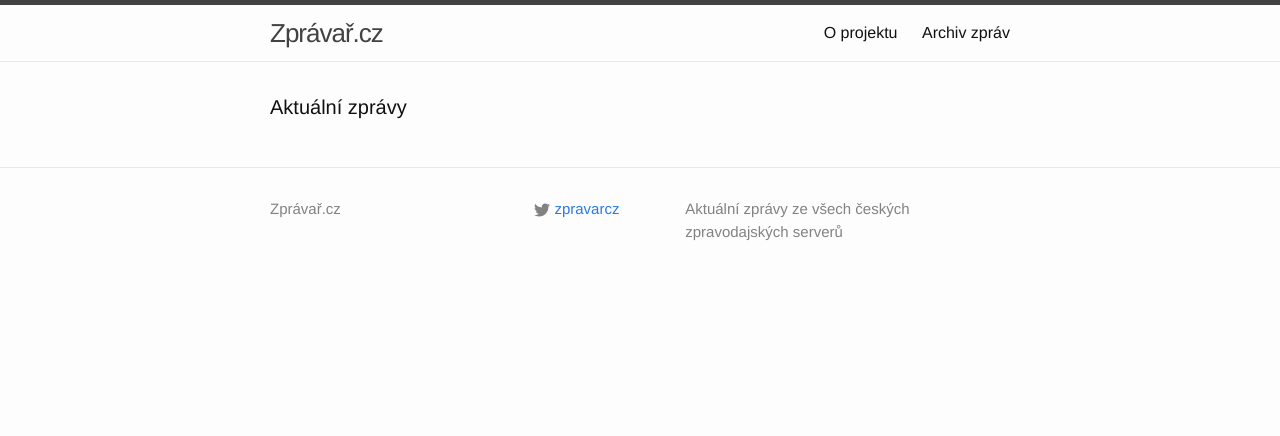
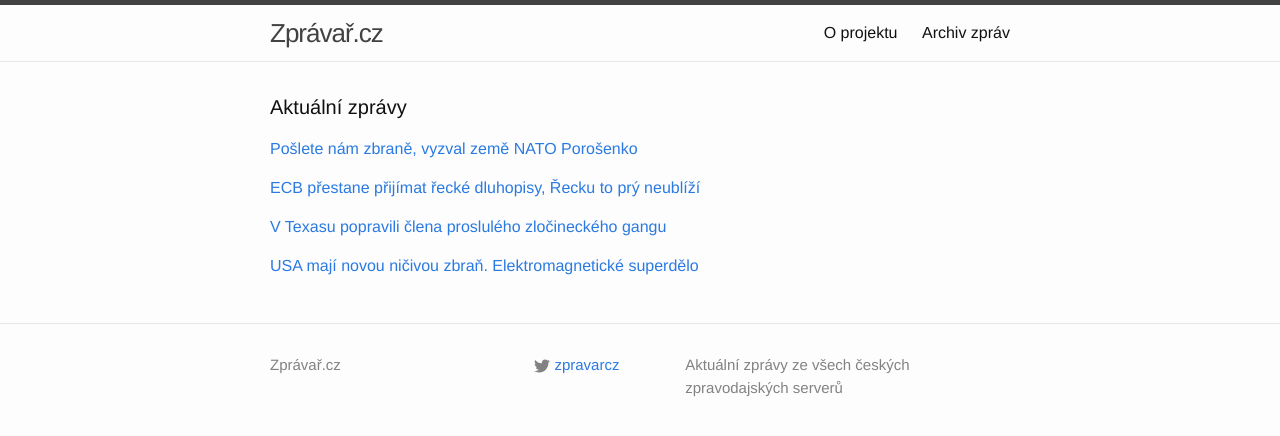
Before and after one commit to adliska/zpravar, a Jekyll site: the page built from index.html, in a window 1280 px wide. Shown: the top 436 px of the page. Built offline with Jekyll 4.4.1, drawn with Linux system fonts in a browser that asks for light colours.

Commit message:
zpravar news update

```diff
--- a/index.html
+++ b/index.html
@@ -5,4 +5,34 @@
 <div class="home">
     <h1 class="page-heading">Aktuální zprávy</h1>
 
-</div>
+<p><a href="javascript:;" onclick="toggle_visibility('zpravy0')">Pošlete nám zbraně, vyzval země NATO Porošenko</a></p>
+<div id="zpravy0" style="display:none">
+<ul>
+<li><a href=http://zpravy.aktualne.cz/zahranici/poslete-nam-zbrane-vyzval-zeme-nato-porosenko/r~c7774420acfb11e4833a0025900fea04/>Pošlete nám zbraně, vyzval země NATO Porošenko - zpravy.aktualne.cz</a></li>
+<li><a href=http://www.tyden.cz/rubriky/zahranici/rusko-a-okoli/potrebujeme-poslat-zbrane-vybidl-porosenko-staty-nato_332399.html>Pošlete nám zbraně! vyzval Porošenko země NATO - www.tyden.cz</a></li>
+<li><a href=http://www.novinky.cz/zahranicni/evropa/360770-potrebujeme-poslat-zbrane-vybidl-nato-porosenko.html>Potřebujeme poslat zbraně, vybídl NATO Porošenko - www.novinky.cz</a></li>
+<li><a href=http://www.ceskenoviny.cz/zpravy/zpravy/ukrajinsky-prezident-vybidl-staty-nato-aby-kyjevu-poslaly-zbrane/1177567>Ukrajinský prezident vybídl státy NATO, aby Kyjevu poslaly zbraně - www.ceskenoviny.cz</a></li>
+</ul>
+</div><p><a href="javascript:;" onclick="toggle_visibility('zpravy1')">ECB přestane přijímat řecké dluhopisy, Řecku to prý neublíží</a></p>
+<div id="zpravy1" style="display:none">
+<ul>
+<li><a href=http://www.ceskatelevize.cz/ct24/ekonomika/300624-ecb-prestane-prijimat-recke-dluhopisy-recku-to-pry-neublizi/>ECB přestane přijímat řecké dluhopisy, Řecku to prý neublíží - www.ceskatelevize.cz</a></li>
+<li><a href=http://byznys.ihned.cz/c1-63487570-evropa-pritvrdila-proti-recku-prestane-akceptovat-jeho-statni-dluhopisy>Evropa přitvrdila proti Řecku, přestane akceptovat jeho státní dluhopisy - byznys.ihned.cz</a></li>
+<li><a href=http://www.financninoviny.cz/zpravodajstvi/zpravy/recko-banky-jsou-po-kroku-ecb-chraneny-diky-jinym-zdrojum-penez/1177566>Řecko: Banky jsou po kroku ECB chráněny díky jiným zdrojům peněz - www.financninoviny.cz</a></li>
+<li><a href=http://zpravy.e15.cz/zahranicni/ekonomika/ecb-pritvrdila-prestala-s-nakupem-reckych-dluhopisu-1159760>ECB přitvrdila: Přestala s nákupem řeckých dluhopisů - zpravy.e15.cz</a></li>
+</ul>
+</div><p><a href="javascript:;" onclick="toggle_visibility('zpravy2')">V Texasu popravili člena proslulého zločineckého gangu </a></p>
+<div id="zpravy2" style="display:none">
+<ul>
+<li><a href=http://www.novinky.cz/zahranicni/amerika/360771-v-texasu-popravili-clena-prosluleho-zlocineckeho-gangu.html>V Texasu popravili člena proslulého zločineckého gangu  - www.novinky.cz</a></li>
+<li><a href=http://zpravy.idnes.cz/v-usa-popravili-prosluleho-gangstera-newbury-f4c-/zahranicni.aspx?c=A150205_064612_zahranicni_jj>V USA popravili známého gangstera, injekci dostal za vraždu policisty - zpravy.idnes.cz</a></li>
+<li><a href=http://www.novinky.cz/zahranicni/amerika/360771-v-usa-popravili-clena-prosluleho-zlocineckeho-gangu.html>V USA popravili člena proslulého zločineckého gangu  - www.novinky.cz</a></li>
+</ul>
+</div><p><a href="javascript:;" onclick="toggle_visibility('zpravy3')">USA mají novou ničivou zbraň. Elektromagnetické superdělo</a></p>
+<div id="zpravy3" style="display:none">
+<ul>
+<li><a href=http://www.novinky.cz/zahranicni/amerika/360767-usa-maji-novou-nicivou-zbran-elektromagneticke-superdelo.html>USA mají novou ničivou zbraň. Elektromagnetické superdělo - www.novinky.cz</a></li>
+<li><a href=http://www.novinky.cz/zahranicni/amerika/360767-usa-maji-novou-zbran-elektromagneticke-superdelo-nepotrebuje-vybusninu.html>USA mají novou zbraň. Elektromagnetické superdělo nepotřebuje výbušninu - www.novinky.cz</a></li>
+<li><a href=http://www.novinky.cz/zahranicni/amerika/360767-elektromagneticke-superdelo-nepotrebuje-vybusninu.html>Elektromagnetické superdělo nepotřebuje výbušninu - www.novinky.cz</a></li>
+</ul>
+</div></div>
```
